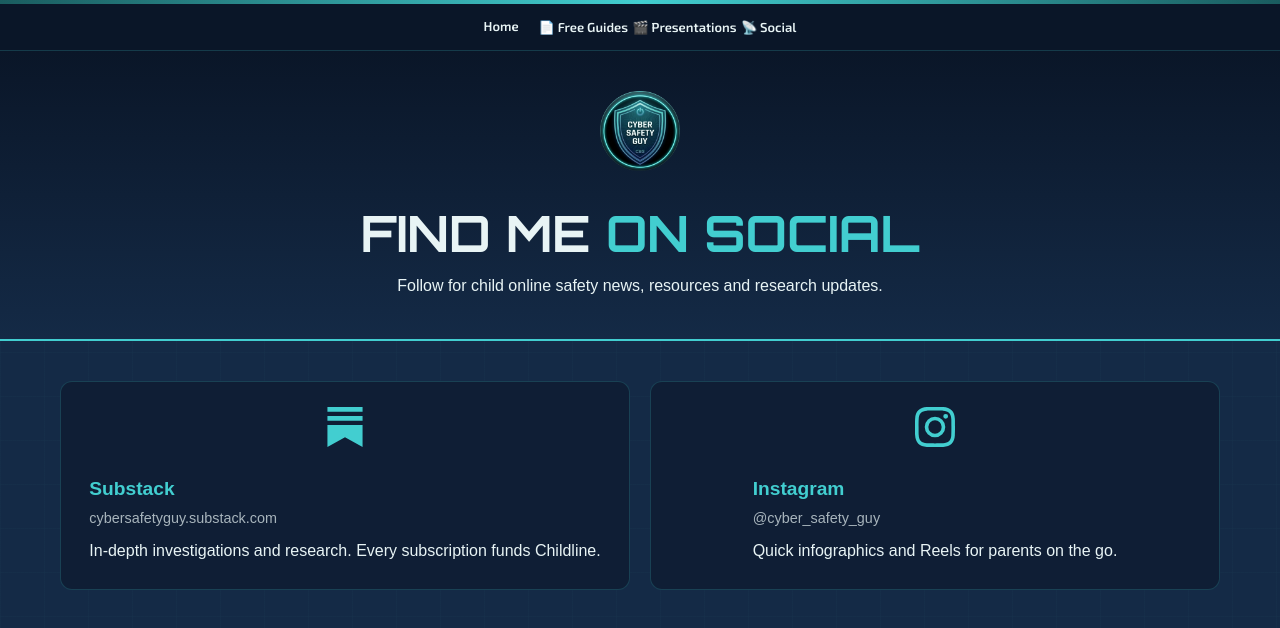
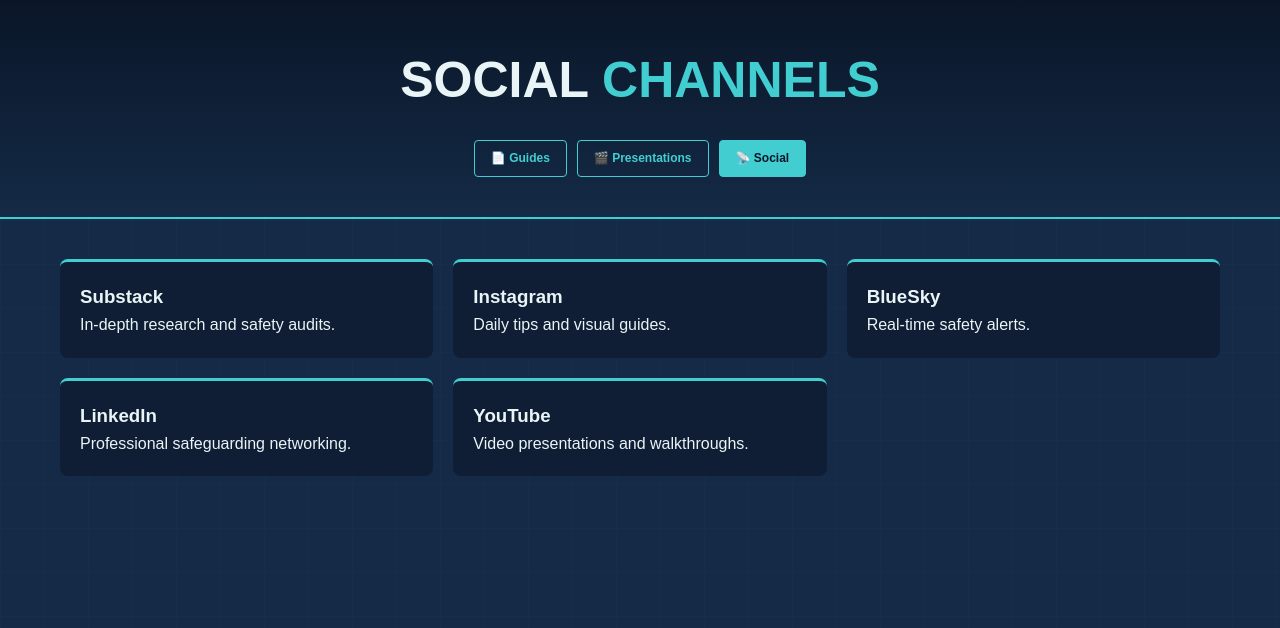
Before and after one commit to Cyber-Safety-Guy/csg-guides, a plain HTML site: page social.html in a window 1280 px wide. Drawn offline with Linux system fonts and the light colour scheme.

Commit message:
Update social.html

```diff
--- a/social.html
+++ b/social.html
@@ -3,62 +3,26 @@
 <head>
   <meta charset="UTF-8">
   <meta name="viewport" content="width=device-width, initial-scale=1.0">
-  <title>Social Media — Cyber Safety Guy</title>
+  <title>Social — Cyber Safety Guy</title>
   <link rel="stylesheet" href="style.css">
-  <link href="https://fonts.googleapis.com/css2?family=Orbitron:wght@700;900&family=Exo+2:wght@400;600;700&display=swap" rel="stylesheet">
-  <style>
-    .social-grid { display: grid; grid-template-columns: repeat(auto-fit, minmax(300px, 1fr)); gap: 20px; }
-    .social-card { background: var(--navy-card); border: 1px solid rgba(66,206,208,0.2); border-radius: 12px; padding: 25px; text-decoration: none; color: inherit; display: flex; align-items: center; gap: 20px; transition: 0.3s; }
-    .social-card:hover { border-color: var(--teal); transform: translateY(-3px); }
-    .platform-icon svg { width: 40px; fill: var(--teal); }
-    .platform-name { font-weight: bold; color: var(--teal); font-size: 1.2rem; margin: 0; }
-    .platform-handle { font-size: 0.9rem; opacity: 0.7; margin: 2px 0 8px; }
-    @media (max-width: 600px) { .social-card { flex-direction: column; text-align: center; } }
-  </style>
 </head>
 <body>
-  <div class="top-bar"></div>
-  <nav class="jump-nav">
-    <a href="https://www.cybersafetyguy.com" class="jump-nav-home">Home</a>
-    <button class="menu-toggle" onclick="toggleMenu()">Menu ☰</button>
-    <div class="nav-links" id="navLinks">
-      <a href="index.html">📄 Free Guides</a>
-      <a href="presentations.html">🎬 Presentations</a>
-      <a href="social.html" class="active">📡 Social</a>
+  <header class="site-header">
+    <h1>SOCIAL <span>CHANNELS</span></h1>
+    <div class="page-nav">
+      <a href="index.html" class="page-nav-btn">📄 Guides</a>
+      <a href="presentations.html" class="page-nav-btn">🎬 Presentations</a>
+      <a class="page-nav-btn active">📡 Social</a>
     </div>
-  </nav>
-
-  <header class="site-header">
-    <img src="images/CSG_logo.png" alt="Logo" class="site-logo">
-    <h1>FIND ME <span>ON SOCIAL</span></h1>
-    <p class="header-intro">Follow for child online safety news, resources and research updates.</p>
   </header>
-
   <main class="main">
     <div class="social-grid">
-      <a href="https://cybersafetyguy.substack.com" target="_blank" class="social-card">
-        <div class="platform-icon">
-          <svg viewBox="0 0 24 24"><path d="M22.539 8.242H1.46V5.406h21.08v2.836zM1.46 10.812V24L12 18.11 22.54 24V10.812H1.46zM22.54 0H1.46v2.836h21.08V0z"/></svg>
-        </div>
-        <div>
-          <p class="platform-name">Substack</p>
-          <p class="platform-handle">cybersafetyguy.substack.com</p>
-          <p class="platform-desc">In-depth investigations and research. Every subscription funds Childline.</p>
-        </div>
-      </a>
-
-      <a href="https://www.instagram.com/cyber_safety_guy" target="_blank" class="social-card">
-        <div class="platform-icon">
-          <svg viewBox="0 0 24 24"><path d="M12 2.163c3.204 0 3.584.012 4.85.07 3.252.148 4.771 1.691 4.919 4.919.058 1.265.069 1.645.069 4.849 0 3.205-.012 3.584-.069 4.849-.149 3.225-1.664 4.771-4.919 4.919-1.266.058-1.644.07-4.85.07-3.204 0-3.584-.012-4.849-.07-3.26-.149-4.771-1.699-4.919-4.92-.058-1.265-.07-1.644-.07-4.849 0-3.204.013-3.583.07-4.849.149-3.227 1.664-4.771 4.919-4.919 1.266-.057 1.645-.069 4.849-.069zM12 0C8.741 0 8.333.014 7.053.072 2.695.272.273 2.69.073 7.052.014 8.333 0 8.741 0 12c0 3.259.014 3.668.072 4.948.2 4.358 2.618 6.78 6.98 6.98C8.333 23.986 8.741 24 12 24c3.259 0 3.668-.014 4.948-.072 4.354-.2 6.782-2.618 6.979-6.98.059-1.28.073-1.689.073-4.948 0-3.259-.014-3.667-.072-4.947-.196-4.354-2.617-6.78-6.979-6.98C15.668.014 15.259 0 12 0zm0 5.838a6.162 6.162 0 100 12.324 6.162 6.162 0 000-12.324zM12 16a4 4 0 110-8 4 4 0 010 8zm6.406-11.845a1.44 1.44 0 100 2.881 1.44 1.44 0 000-2.881z"/></svg>
-        </div>
-        <div>
-          <p class="platform-name">Instagram</p>
-          <p class="platform-handle">@cyber_safety_guy</p>
-          <p class="platform-desc">Quick infographics and Reels for parents on the go.</p>
-        </div>
-      </a>
+      <a href="https://cybersafetyguy.substack.com" class="social-card"><div class="card-content"><h3>Substack</h3><p>In-depth research and safety audits.</p></div></a>
+      <a href="https://instagram.com/cyber_safety_guy" class="social-card"><div class="card-content"><h3>Instagram</h3><p>Daily tips and visual guides.</p></div></a>
+      <a href="https://bsky.app/profile/cybersafetyguy.bsky.social" class="social-card"><div class="card-content"><h3>BlueSky</h3><p>Real-time safety alerts.</p></div></a>
+      <a href="https://linkedin.com/in/cybersafetyguy" class="social-card"><div class="card-content"><h3>LinkedIn</h3><p>Professional safeguarding networking.</p></div></a>
+      <a href="https://youtube.com/@cybersafetyguy" class="social-card"><div class="card-content"><h3>YouTube</h3><p>Video presentations and walkthroughs.</p></div></a>
     </div>
   </main>
-  <script>function toggleMenu() { document.getElementById('navLinks').classList.toggle('active'); }</script>
 </body>
 </html>
```
